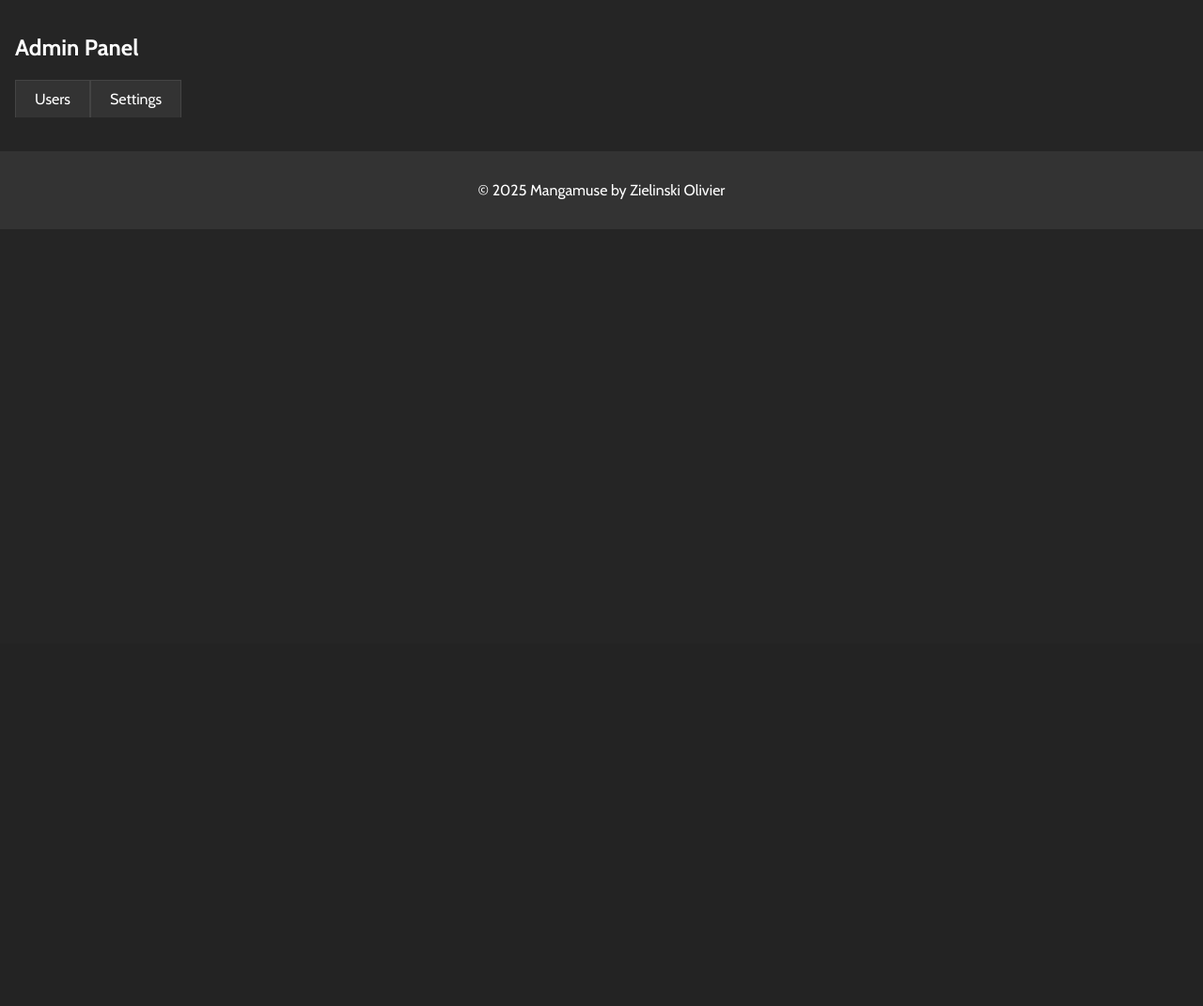
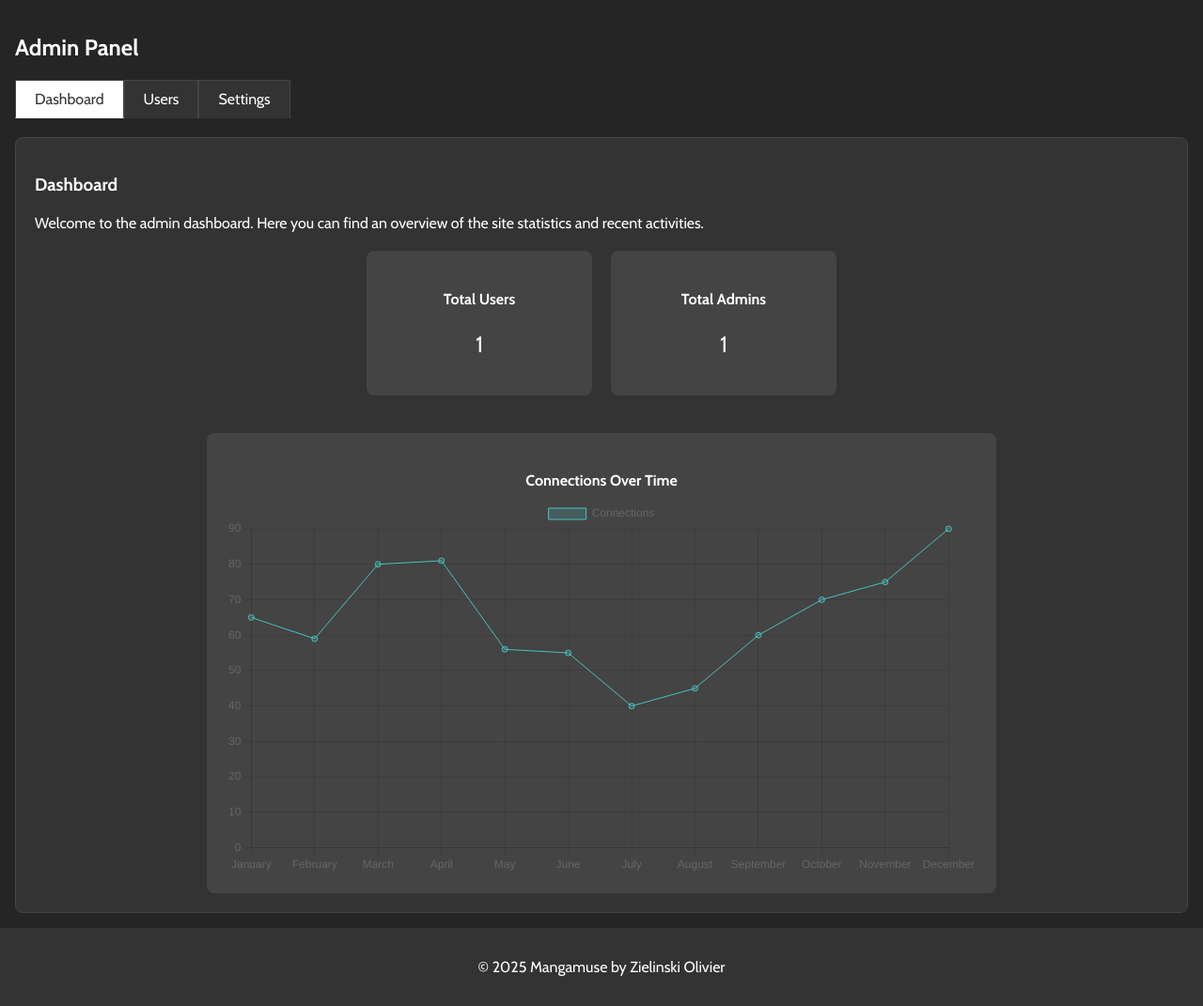
Before and after one commit to olkiverr/site-v2, a PHP site: page /pages/admin_panel.php in a window 1280 px wide. Shown: the part 115-1186 px from the top of the page at 94% size. Before the commit the page ends 359 px from the top, so only its background shows below. Run offline with PHP 8.4, Linux system fonts and the light colour scheme; the visitor is signed in with stand-in values (Sample User, id 1).

Commit message:
Add files via upload

```diff
--- a/css/admin-panel.css
+++ b/css/admin-panel.css
@@ -135,6 +135,62 @@
     color: #fff;
 }
 
+.dashboard-info {
+    display: flex;
+    flex-wrap: wrap;
+    gap: 20px;
+    margin-top: 20px;
+    justify-content: center;
+}
+
+.small-box {
+    flex: 0 0 200px;
+}
+
+.info-box {
+    background-color: #444;
+    padding: 20px;
+    border-radius: 8px;
+    text-align: center;
+}
+
+.info-box h4 {
+    margin-bottom: 10px;
+    color: #fff;
+}
+
+.info-box p {
+    font-size: 1.5em;
+    color: #fff;
+}
+
+.info-box ul {
+    list-style: none;
+    padding: 0;
+    color: #fff;
+}
+
+.info-box ul li {
+    margin-bottom: 10px;
+}
+
+.info-box canvas {
+    max-width: 100%;
+    height: auto;
+}
+
+.large-chart {
+    flex: 1 1 100%;
+    max-width: 800px;
+    margin: 40px auto 0;
+}
+
+.small-chart {
+    flex: 1 1 100%;
+    max-width: 600px;
+    margin: 0 auto;
+}
+
 @media (max-width: 768px) {
     .admin-panel .tabs {
         flex-direction: column;
--- a/js/login.js
+++ b/js/login.js
@@ -4,7 +4,7 @@ document.addEventListener('DOMContentLoaded', function() {
     loginForm.addEventListener('submit', function(event) {
         event.preventDefault();
         const formData = new FormData(this);
-        fetch('/site-v2-crud/php/auth.php', {
+        fetch('/site-v2/php/auth.php', {
             method: 'POST',
             body: formData
         })
@@ -13,7 +13,7 @@ document.addEventListener('DOMContentLoaded', function() {
             if (data.status === 'success') {
                 showSnackbar(data.message, 'success');
                 setTimeout(() => {
-                    window.location.href = '/site-v2-crud/index.php';
+                    window.location.href = '/site-v2/index.php';
                 }, 1500);
             } else {
                 showSnackbar(data.message, 'error');
--- a/js/register.js
+++ b/js/register.js
@@ -3,7 +3,7 @@ document.getElementById('register-form').addEventListener('submit', function(eve
 
     const formData = new FormData(this);
 
-    fetch('/site-v2-crud/pages/register.php', {
+    fetch('/site-v2/pages/register.php', {
         method: 'POST',
         body: formData
     })
@@ -12,7 +12,7 @@ document.getElementById('register-form').addEventListener('submit', function(eve
         if (data.status === 'success') {
             showSnackbar(data.message, 'success');
             setTimeout(() => {
-                window.location.href = '/site-v2-crud/index.php';
+                window.location.href = '/site-v2/index.php';
             }, 1500);
         } else {
             showSnackbar(data.message, 'error');
--- a/pages/add_user.php
+++ b/pages/add_user.php
@@ -6,7 +6,7 @@
     <title>Add User</title>
     <link rel="stylesheet" href="../css/styles.css">
     <link rel="stylesheet" href="../css/header.css">
-    <link rel="stylesheet" href="../css/admin-panel.css">
+    <link rel="stylesheet" href="../css/add-user.css">
     <link rel="icon" href="../img/MangaMuse_White-Book.png" type="image/x-icon">
     <link rel="preconnect" href="https://fonts.googleapis.com">
     <link rel="preconnect" href="https://fonts.gstatic.com" crossorigin>
@@ -28,6 +28,7 @@
                 <input type="checkbox" id="is_admin" name="is_admin">
                 <button type="submit">Add User</button>
             </form>
+            <a href="admin_panel.php?tab=users" class="return-button">Return to Admin Panel</a>
         </section>
     </main>
     <?php include '../partials/footer.php'; ?>
--- a/pages/admin_panel.php
+++ b/pages/admin_panel.php
@@ -1,7 +1,7 @@
 <?php
 session_start();
 if (!isset($_SESSION['is_admin']) || $_SESSION['is_admin'] != 1) {
-    header('Location: /site-v2-crud/index.php');
+    header('Location: /site-v2/index.php');
     exit();
 }
 ?>
@@ -18,16 +18,72 @@ if (!isset($_SESSION['is_admin']) || $_SESSION['is_admin'] != 1) {
     <link rel="preconnect" href="https://fonts.googleapis.com">
     <link rel="preconnect" href="https://fonts.gstatic.com" crossorigin>
     <link href="https://fonts.googleapis.com/css2?family=Cabin:ital,wght@0,400..700;1,400..700&display=swap" rel="stylesheet">
+    <script src="https://cdn.jsdelivr.net/npm/chart.js"></script>
 </head>
 <body>
     <?php include '../partials/header.php'; ?> <!-- Include header partial -->
     <div class="admin-panel">
         <h2>Admin Panel</h2>
         <div class="tabs">
-            <div class="tab active-tab" data-tab="users">Users</div>
+            <div class="tab active-tab" data-tab="dashboard">Dashboard</div>
+            <div class="tab" data-tab="users">Users</div>
             <div class="tab" data-tab="settings">Settings</div>
         </div>
-        <div class="tab-content active-tab" id="users">
+        <div class="tab-content active-tab" id="dashboard">
+            <h3>Dashboard</h3>
+            <p>Welcome to the admin dashboard. Here you can find an overview of the site statistics and recent activities.</p>
+            <div class="dashboard-info">
+                <div class="info-box small-box">
+                    <h4>Total Users</h4>
+                    <p><?php
+                        include '../php/db.php';
+                        $sql = "SELECT COUNT(*) as total_users FROM users";
+                        $result = $conn->query($sql);
+                        $row = $result->fetch_assoc();
+                        echo $row['total_users'];
+                    ?></p>
+                </div>
+                <div class="info-box small-box">
+                    <h4>Total Admins</h4>
+                    <p><?php
+                        $sql = "SELECT COUNT(*) as total_admins FROM users WHERE is_admin = 1";
+                        $result = $conn->query($sql);
+                        $row = $result->fetch_assoc();
+                        echo $row['total_admins'];
+                    ?></p>
+                </div>
+            </div>
+            <div class="info-box large-chart">
+                <h4>Connections Over Time</h4>
+                <canvas id="connectionsChart"></canvas>
+                <script>
+                    document.addEventListener('DOMContentLoaded', function() {
+                        const ctx = document.getElementById('connectionsChart').getContext('2d');
+                        const connectionsChart = new Chart(ctx, {
+                            type: 'line',
+                            data: {
+                                labels: ['January', 'February', 'March', 'April', 'May', 'June', 'July', 'August', 'September', 'October', 'November', 'December'],
+                                datasets: [{
+                                    label: 'Connections',
+                                    data: [65, 59, 80, 81, 56, 55, 40, 45, 60, 70, 75, 90],
+                                    backgroundColor: 'rgba(75, 192, 192, 0.2)',
+                                    borderColor: 'rgba(75, 192, 192, 1)',
+                                    borderWidth: 1
+                                }]
+                            },
+                            options: {
+                                scales: {
+                                    y: {
+                                        beginAtZero: true
+                                    }
+                                }
+                            }
+                        });
+                    });
+                </script>
+            </div>
+        </div>
+        <div class="tab-content" id="users">
             <h3>Manage Users</h3>
             <input type="text" id="userSearch" placeholder="Search for users..." onkeyup="searchUsers()">
             <button onclick="location.href='add_user.php?tab=users'">Add User</button>
--- a/pages/edit_user.php
+++ b/pages/edit_user.php
@@ -6,11 +6,11 @@
     <title>Edit User</title>
     <link rel="stylesheet" href="../css/header.css">
     <link rel="stylesheet" href="../css/footer.css">
-    <link rel="stylesheet" href="../css/admin-panel.css">
+    <link rel="stylesheet" href="../css/edit-user.css">
     <link rel="icon" href="../img/MangaMuse_White-Book.png" type="image/x-icon">
     <link rel="preconnect" href="https://fonts.googleapis.com">
     <link rel="preconnect" href="https://fonts.gstatic.com" crossorigin>
-    <link href="https://fonts.googleapis.com/css2?family=Cabin:ital,wght@0,400..700;1,400..700&display=swap" rel="stylesheet">
+    <link href="https://fonts.googleapis.com/css2?family=Cabin:ital,wght@0,400..700&display=swap" rel="stylesheet">
 </head>
 <body>
     <?php include '../partials/header.php'; ?>
@@ -36,6 +36,7 @@
                 <input type="checkbox" id="is_admin" name="is_admin" <?php echo $user['is_admin'] ? 'checked' : ''; ?>>
                 <button type="submit">Update User</button>
             </form>
+            <a href="admin_panel.php?tab=users" class="return-button">Return to Admin Panel</a>
         </section>
     </main>
     <?php include '../partials/footer.php'; ?>
--- a/pages/login.php
+++ b/pages/login.php
@@ -15,7 +15,7 @@ if ($_SERVER['REQUEST_METHOD'] == 'POST') {
             $_SESSION['user'] = $username;
             $_SESSION['is_admin'] = $row['is_admin'];
             error_log("User is admin: " . $_SESSION['is_admin']); // Debugging line
-            header("Location: /site-v2-crud/index.php");
+            header("Location: /site-v2/index.php");
         } else {
             echo "Invalid password.";
         }
@@ -49,7 +49,7 @@ if ($_SERVER['REQUEST_METHOD'] == 'POST') {
             <input type="text" name="username" placeholder="Username" required>
             <input type="password" name="password" placeholder="Password" required>
             <button type="submit">Login</button>
-            <p>Don't have an account? <a href="/site-v2-crud/pages/register.php">Create one</a></p> <!-- Add create account link -->
+            <p>Don't have an account? <a href="register.php">Create one</a></p> <!-- Add create account link -->
         </form>
     </main>
     <?php include '../partials/footer.php'; ?>
--- a/pages/register.php
+++ b/pages/register.php
@@ -51,7 +51,7 @@ if ($_SERVER['REQUEST_METHOD'] == 'POST') {
             <input type="password" name="password" placeholder="Password" required>
             <input type="password" name="confirm_password" placeholder="Confirm Password" required>
             <button type="submit">Register</button>
-            <p>Already have an account? <a href="/site-v2-crud/pages/login.php">Login</a></p>
+            <p>Already have an account? <a href="login.php">Login</a></p>
         </form>
     </main>
     <?php include '../partials/footer.php'; ?>
--- a/partials/header.php
+++ b/partials/header.php
@@ -5,7 +5,7 @@ if (session_status() == PHP_SESSION_NONE) {
 ?>
 <header class="site-header">
     <div class="logo-container" style="width: 150px;">
-        <img src="/site-v2-crud/img/MangaMuse_White.png" alt="Mangamuse Logo" class="logo-image" style="width: 100%;">
+        <img src="/site-v2/img/MangaMuse_White.png" alt="Mangamuse Logo" class="logo-image" style="width: 100%;">
     </div>
     <div id="search-bar" class="search-bar normal-search-bar">
         <input type="text" placeholder="Search..." class="search-input">
@@ -18,22 +18,22 @@ if (session_status() == PHP_SESSION_NONE) {
             <div class="search-bar responsive-search-bar">
                 <input type="text" placeholder="Search..." class="search-input">
                 <div id="responsive-user-icon" class="responsive-user-icon" style="margin-left: 15px; position: relative;">
-                    <img src="/site-v2-crud/img/icon_user.png" alt="User Icon" class="user-icon" style="width: 30px; height: 30px;" onclick="toggleUserMenu('responsive-user-menu')">
+                    <img src="/site-v2/img/icon_user.png" alt="User Icon" class="user-icon" style="width: 30px; height: 30px;" onclick="toggleUserMenu('responsive-user-menu')">
                     <div id="responsive-user-menu" class="user-menu" style="display: none; position: absolute; top: 40px; right: 0; background-color: #333; color: #fff; border-radius: 4px; box-shadow: 0 0 10px rgba(0, 0, 0, 0.5);">
                         <?php if (isset($_SESSION['user'])): ?>
-                            <a href="/site-v2-crud/pages/account.php" style="display: block; padding: 10px; text-decoration: none; color: #fff;">Account</a>
+                            <a href="/site-v2/pages/account.php" style="display: block; padding: 10px; text-decoration: none; color: #fff;">Account</a>
                             <?php if ($_SESSION['is_admin'] == 1): ?>
-                                <a href="/site-v2-crud/pages/admin_panel.php" style="display: block; padding: 10px; text-decoration: none; color: #fff;">Admin Panel</a>
+                                <a href="/site-v2/pages/admin_panel.php" style="display: block; padding: 10px; text-decoration: none; color: #fff;">Admin Panel</a>
                             <?php endif; ?>
-                            <a href="/site-v2-crud/php/logout.php" style="display: block; padding: 10px; text-decoration: none; color: #fff;">Logout</a>
+                            <a href="/site-v2/php/logout.php" style="display: block; padding: 10px; text-decoration: none; color: #fff;">Logout</a>
                         <?php else: ?>
-                            <a href="/site-v2-crud/pages/login.php" style="display: block; padding: 10px; text-decoration: none; color: #fff;">Login</a>
+                            <a href="/site-v2/pages/login.php" style="display: block; padding: 10px; text-decoration: none; color: #fff;">Login</a>
                         <?php endif; ?>
                     </div>
                 </div>
             </div>
             <ul id="nav-menu" class="nav-menu" style="list-style: none; gap: 15px; padding: 0; margin: 0; display: flex;">
-                <li><a href="/site-v2-crud/index.php" style="color: #fff; text-decoration: none;">Home</a></li>
+                <li><a href="/site-v2/index.php" style="color: #fff; text-decoration: none;">Home</a></li>
                 <li><a href="#" style="color: #fff; text-decoration: none;">About</a></li>
                 <li><a href="#" style="color: #fff; text-decoration: none;">Services</a></li>
                 <li><a href="#" style="color: #fff; text-decoration: none;">Contact</a></li>
@@ -41,18 +41,18 @@ if (session_status() == PHP_SESSION_NONE) {
         </div>
     </nav>
     <div class="normal-user-icon" style="margin-left: 15px; position: relative;">
-        <img src="/site-v2-crud/img/icon_user.png" alt="User Icon" class="user-icon" style="width: 30px; height: 30px;" onclick="toggleUserMenu('normal-user-menu')">
+        <img src="/site-v2/img/icon_user.png" alt="User Icon" class="user-icon" style="width: 30px; height: 30px;" onclick="toggleUserMenu('normal-user-menu')">
         <div id="normal-user-menu" class="user-menu" style="display: none; position: absolute; top: 40px; right: 0; background-color: #333; color: #fff; border-radius: 4px; box-shadow: 0 0 10px rgba(0, 0, 0, 0.5);">
             <?php if (isset($_SESSION['user'])): ?>
-                <a href="/site-v2-crud/pages/account.php" style="display: block; padding: 10px; text-decoration: none; color: #fff;">Account</a>
+                <a href="/site-v2/pages/account.php" style="display: block; padding: 10px; text-decoration: none; color: #fff;">Account</a>
                 <?php if ($_SESSION['is_admin'] == 1): ?>
-                    <a href="/site-v2-crud/pages/admin_panel.php" style="display: block; padding: 10px; text-decoration: none; color: #fff;">Admin Panel</a>
+                    <a href="/site-v2/pages/admin_panel.php" style="display: block; padding: 10px; text-decoration: none; color: #fff;">Admin Panel</a>
                 <?php endif; ?>
-                <a href="/site-v2-crud/php/logout.php" style="display: block; padding: 10px; text-decoration: none; color: #fff;">Logout</a>
+                <a href="/site-v2/php/logout.php" style="display: block; padding: 10px; text-decoration: none; color: #fff;">Logout</a>
             <?php else: ?>
-                <a href="/site-v2-crud/pages/login.php" style="display: block; padding: 10px; text-decoration: none; color: #fff;">Login</a>
+                <a href="/site-v2/pages/login.php" style="display: block; padding: 10px; text-decoration: none; color: #fff;">Login</a>
             <?php endif; ?>
         </div>
     </div>
 </header>
-<script src="/site-v2-crud/js/header.js"></script>
+<script src="/site-v2/js/header.js"></script>
--- a/php/logout.php
+++ b/php/logout.php
@@ -1,6 +1,6 @@
 <?php
 session_start();
 session_destroy();
-header("Location: /site-v2-crud/pages/login.php");
+header("Location: /site-v2/pages/login.php");
 exit();
 ?>
```
Also changed, not shown: css/add-user.css (added, +83 -0 lines), css/edit-user.css (added, +83 -0 lines), css/styles.css (+8 -0 lines), index.php (+20 -0 lines), anime_img/DBZ.jpg (added), img/cog.png (added), php/edit_user.php (line endings or trailing spaces).
